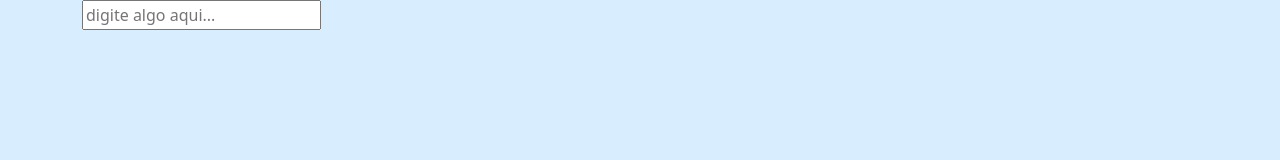
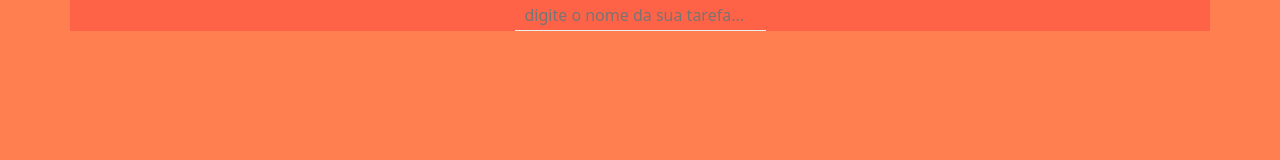
Before and after one commit to ricardotenv/ualreadydone, a plain HTML site: page index.html in a window 1280 px wide. Drawn offline with Linux system fonts and the light colour scheme.

Commit message:
initial project

```diff
--- a/index.html
+++ b/index.html
@@ -7,13 +7,44 @@
     <link href="/static/bootstrap/dist/css/bootstrap.min.css" rel="stylesheet">
     <script src="static/bootstrap/dist/js/bootstrap.bundle.min.js"></script>
     <link href="style.css" rel="stylesheet">
-    <title>ualreadydone | Simple To-Do Manager</title>
+    <title>UAlreadyDone | Simple To-Do Manager</title>
+    <style>
+        .container {
+            background-color: #FF6347;
+            display: flex;
+            justify-content: center;
+            align-items: center;
+        }
+
+        .text-line {
+            background-color: transparent;
+        color: #eeeeee;
+        outline: none;
+        outline-style: none;
+        border-top: none;
+        border-left: none;
+        border-right: none;
+        border-bottom: solid #eeeeee 1px;
+        padding: 3px 10px;
+        }
+    </style>
 </head>
 
 <body>
     <main class="container">
-        <input type="text" placeholder="digite algo aqui..."></input>
+        <input type="text" class="text-line" data-ls-module="charCounter" maxlength="160" placeholder="digite o nome da sua tarefa..."></input>
     </main>
+    <div class="container-fluid">
+        <div class="row">
+            <div class="col">
+            </div>
+            <div class="col-6">
+            </div>
+            <div class="col">
+            </div>
+          </div>
+
+    </div>
 </body>
     <script src="/static/bootstrap/dist/js/bootstrap.min.js"></script>
 </html>
--- a/style.css
+++ b/style.css
@@ -1,3 +1,3 @@
 body {
-    background-color: #d8eefe;
+    background-color: coral;
 }
```
